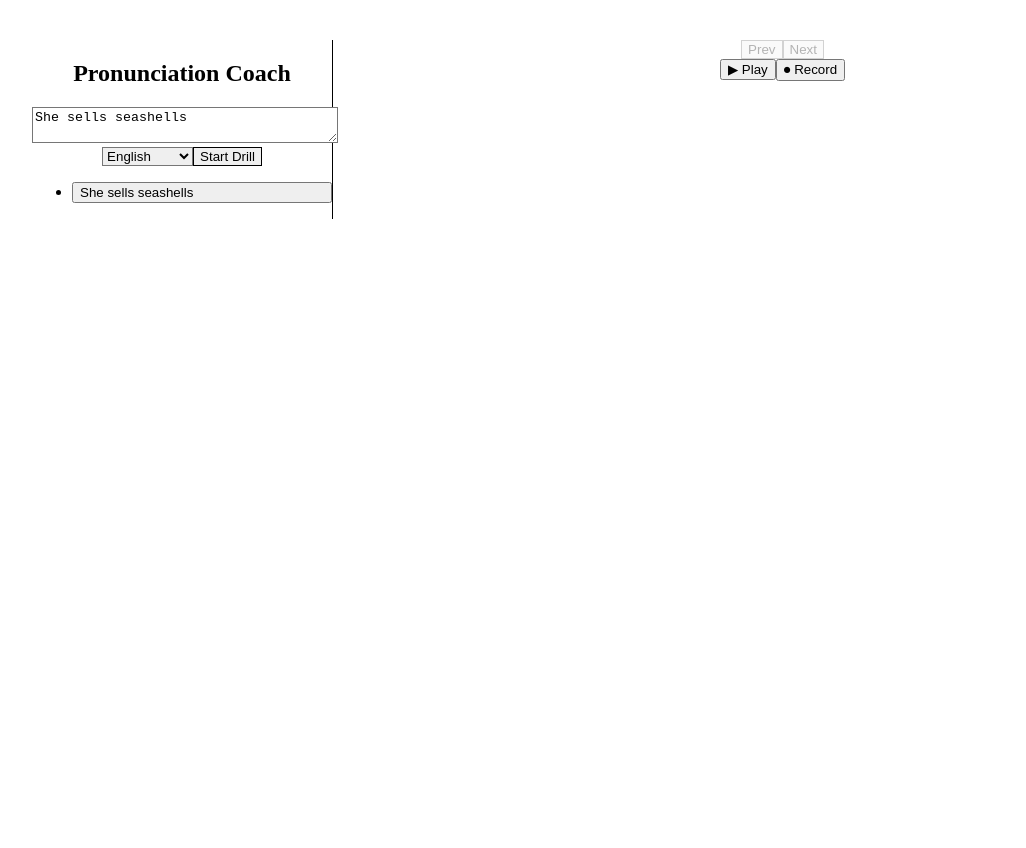
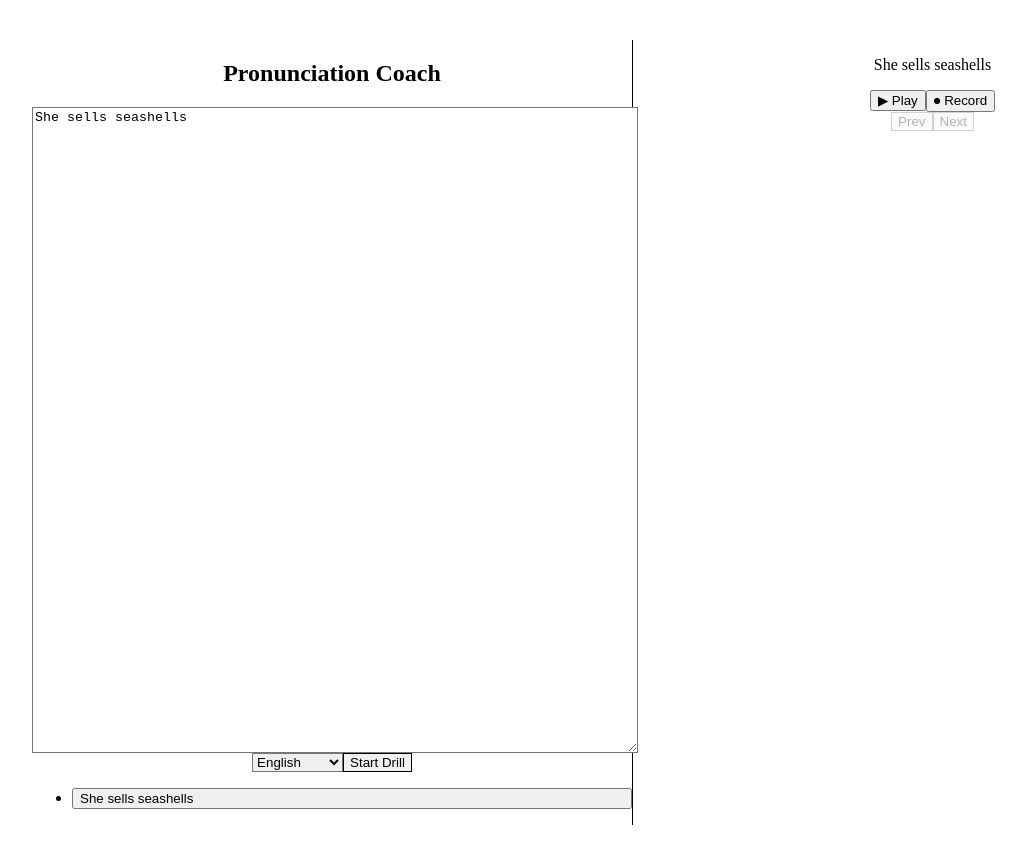
Before and after one commit to llm-case-studies/Sober-Body, a React (Vite) app in the folder apps/sober-body/: page /coach in a window 1280 px wide. Both pictures are taken after a click on the button "Start Drill". Shown: the top 848 px of the page, without its empty margins (8-1034 px from the left). Before the commit the page ends 800 px from the top, so only its background shows below. Built offline with nearby package versions, Linux system fonts and the light colour scheme.

Commit message:
feat(ui): refine coach layout

```diff
--- /dev/null
+++ b/apps/sober-body/src/components/LineNavigator.tsx
@@ -0,0 +1,24 @@
+import React from 'react'
+
+export interface LineNavigatorProps {
+  lines: string[]
+  active: number
+  onSelect: (i: number) => void
+}
+
+export default function LineNavigator({ lines, active, onSelect }: LineNavigatorProps) {
+  return (
+    <ul className="space-y-1 text-sm overflow-y-auto">
+      {lines.map((line, i) => (
+        <li key={i}>
+          <button
+            className={'w-full text-left ' + (i === active ? 'font-bold' : '')}
+            onClick={() => onSelect(i)}
+          >
+            {line}
+          </button>
+        </li>
+      ))}
+    </ul>
+  )
+}
--- a/apps/sober-body/src/components/PronunciationCoachUI.tsx
+++ b/apps/sober-body/src/components/PronunciationCoachUI.tsx
@@ -1,5 +1,6 @@
 import { useState } from 'react'
-import PronunciationCoach from '../features/games/PronunciationCoach'
+import { usePronunciationCoach } from '../features/games/PronunciationCoach'
+import LineNavigator from './LineNavigator'
 
 export default function PronunciationCoachUI() {
   const [raw, setRaw] = useState('She sells seashells')
@@ -17,13 +18,14 @@ export default function PronunciationCoachUI() {
   }
 
   const current = deck[index] ?? raw
+  const coach = usePronunciationCoach({ phrase: current, locale })
 
   return (
-    <div className="p-4 space-y-4 flex">
-      <div className="w-1/4 pr-4 border-r">
+    <div className="p-4 flex gap-4 items-start">
+      <div className="flex flex-col w-1/2 pr-4 border-r">
         <h2 className="text-xl font-semibold mb-2">Pronunciation Coach</h2>
         <textarea
-          className="border p-2 w-full mb-2"
+          className="border p-2 w-full mb-2 resize-y min-h-[80vh]"
           value={raw}
           onChange={(e) => setRaw(e.target.value)}
         />
@@ -41,23 +43,19 @@ export default function PronunciationCoachUI() {
           </button>
         </div>
         {deck.length > 0 && (
-          <ul className="space-y-1 text-sm">
-            {deck.map((line, i) => (
-              <li key={i}>
-                <button
-                  className={
-                    'w-full text-left ' + (i === index ? 'font-bold' : '')
-                  }
-                  onClick={() => setIndex(i)}
-                >
-                  {line}
-                </button>
-              </li>
-            ))}
-          </ul>
+          <LineNavigator lines={deck} active={index} onSelect={setIndex} />
         )}
       </div>
       <div className="flex-1 pl-4 space-y-2">
+        <p>{current}</p>
+        <div className="space-x-2">
+          <button onClick={coach.play}>▶ Play</button>
+          <button
+            disabled={!(('SpeechRecognition' in window) || ('webkitSpeechRecognition' in window))}
+            onClick={coach.recording ? coach.stop : coach.start}
+          >{coach.recording ? '■ Stop' : '⏺ Record'}</button>
+          {coach.result !== null && <span>Score {coach.result}%</span>}
+        </div>
         {deck.length > 0 && (
           <div className="space-x-2">
             <button
@@ -76,7 +74,6 @@ export default function PronunciationCoachUI() {
             </button>
           </div>
         )}
-        <PronunciationCoach phrase={current} locale={locale} />
       </div>
     </div>
   )
--- a/apps/sober-body/src/features/games/PronunciationCoach.tsx
+++ b/apps/sober-body/src/features/games/PronunciationCoach.tsx
@@ -9,7 +9,7 @@ export interface PronunciationCoachProps {
   onScore?: (r: { score: number; transcript: string; millis: number }) => void
 }
 
-export default function PronunciationCoach({ phrase, locale, maxSecs, onScore }: PronunciationCoachProps) {
+export function usePronunciationCoach({ phrase, locale, maxSecs, onScore }: PronunciationCoachProps) {
   const [recording, setRecording] = useState(false)
   const [result, setResult] = useState<number | null>(null)
   const recRef = useRef<SpeechRecognition | null>(null)
@@ -57,14 +57,22 @@ export default function PronunciationCoach({ phrase, locale, maxSecs, onScore }:
     setTimeout(() => r.stop(), limit)
   }
 
+  const stop = () => recRef.current?.stop()
+
+  return { play, start, stop, recording, result }
+}
+
+export default function PronunciationCoach(props: PronunciationCoachProps) {
+  const coach = usePronunciationCoach(props)
+
   return (
     <div className="space-x-2">
-      <button onClick={play}>▶ Play</button>
+      <button onClick={coach.play}>▶ Play</button>
       <button
         disabled={!(('SpeechRecognition' in window) || ('webkitSpeechRecognition' in window))}
-        onClick={recording ? () => recRef.current?.stop() : start}
-      >{recording ? '■ Stop' : '⏺ Record'}</button>
-      {result !== null && <span>Score {result}%</span>}
+        onClick={coach.recording ? coach.stop : coach.start}
+      >{coach.recording ? '■ Stop' : '⏺ Record'}</button>
+      {coach.result !== null && <span>Score {coach.result}%</span>}
     </div>
   )
 }
```
Also changed, not shown: 1 other file (tests, documents, lock files or other folders).
